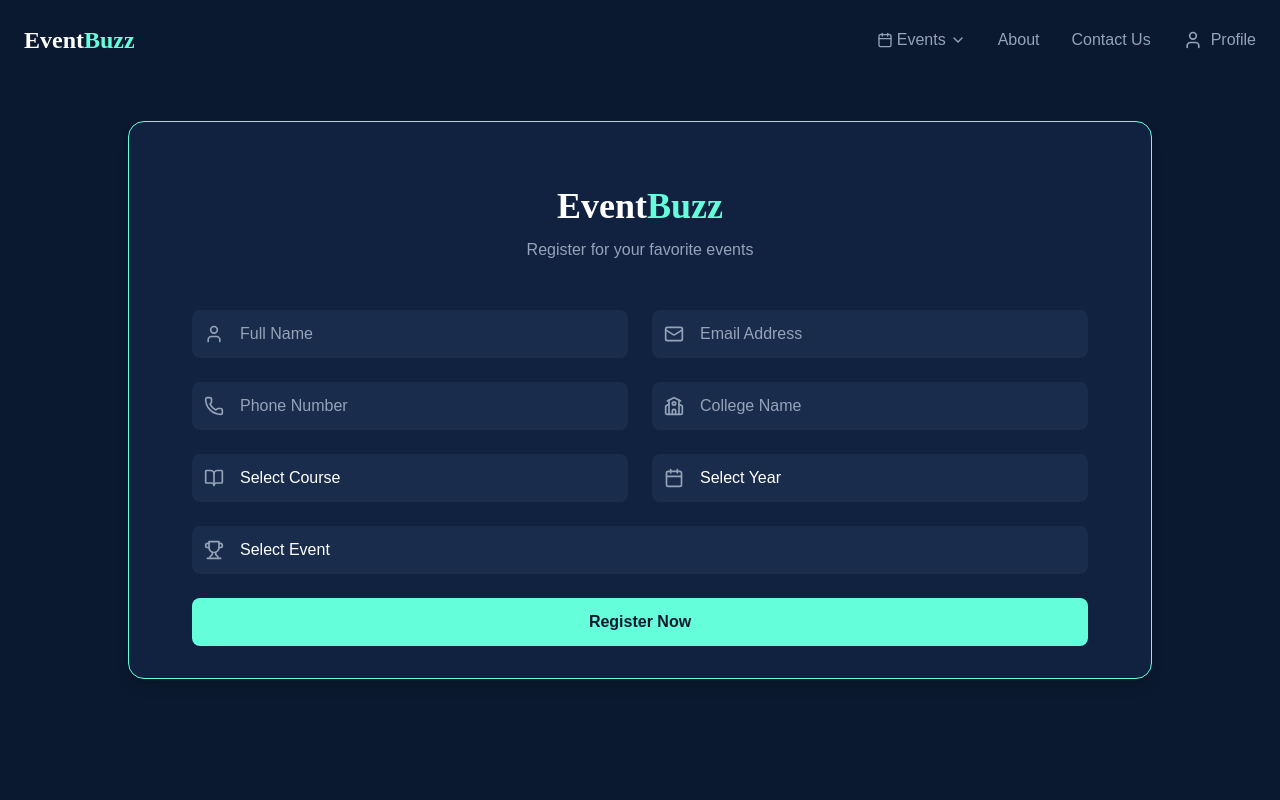
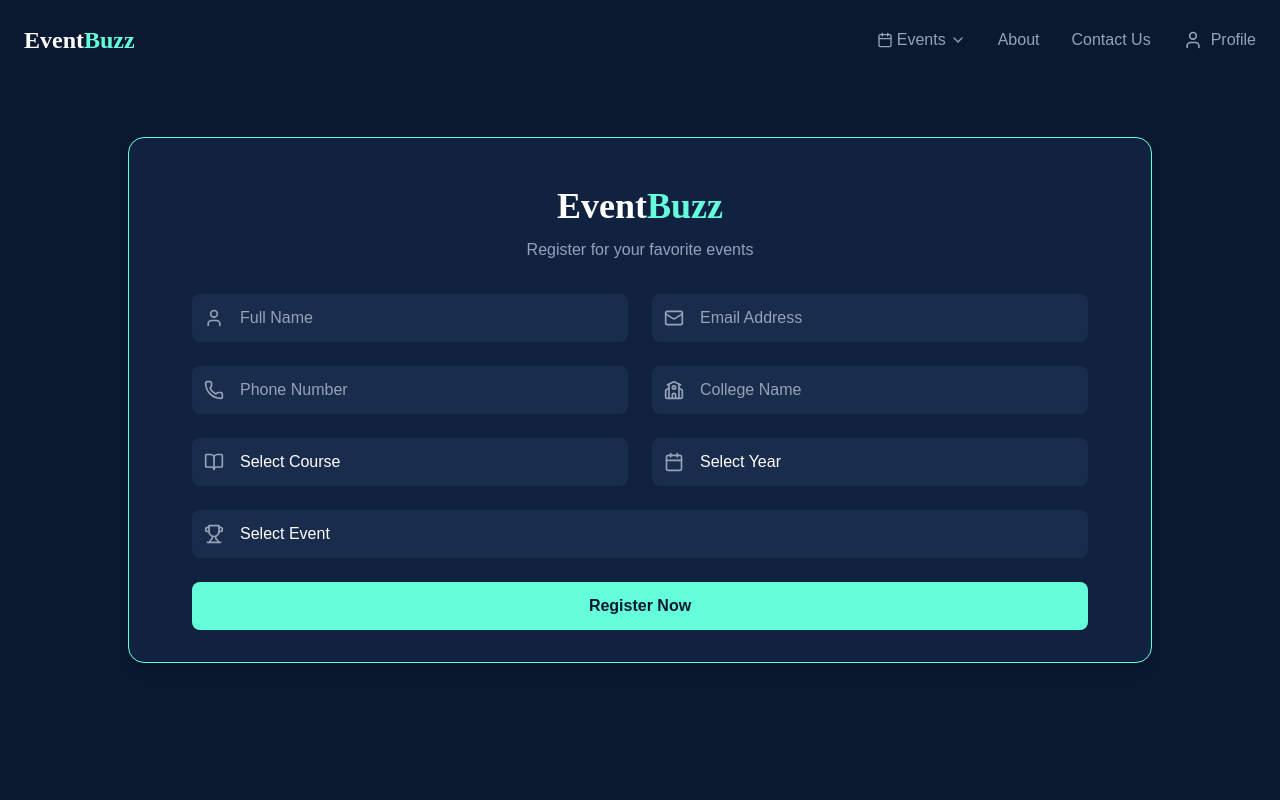
Before and after one commit to Jatin-1111/eventbuzz, a Next.js app: page /register in a window 1280 px wide. Shown: the top 800 px of the page. Built offline with nearby package versions, Linux system fonts and the light colour scheme.

Commit message:
reduced padding from top

```diff
--- a/app/register/page.js
+++ b/app/register/page.js
@@ -53,13 +53,13 @@ const RegisterPage = () => {
   );
 
   return (
-    <div className="min-h-screen bg-[var(--background)] flex items-center justify-center px-4 py-12">
+    <div className="min-h-screen bg-[var(--background)] flex items-center justify-center px-4 py-6">
       <motion.div
         initial={{ opacity: 0, scale: 0.95 }}
         animate={{ opacity: 1, scale: 1 }}
         className="w-full max-w-5xl bg-[var(--surface)] p-8 rounded-2xl shadow-lg border border-[var(--accent-primary)] border-opacity-20"
       >
-        <div className="text-center mb-12 mt-8">
+        <div className="text-center mb-8 mt-4">
           <h1 className="text-4xl font-bold text-[var(--text-primary)] mb-3 font-['Plus_Jakarta_Sans']">
             Event<span className="text-[var(--accent-primary)]">Buzz</span>
           </h1>
```
